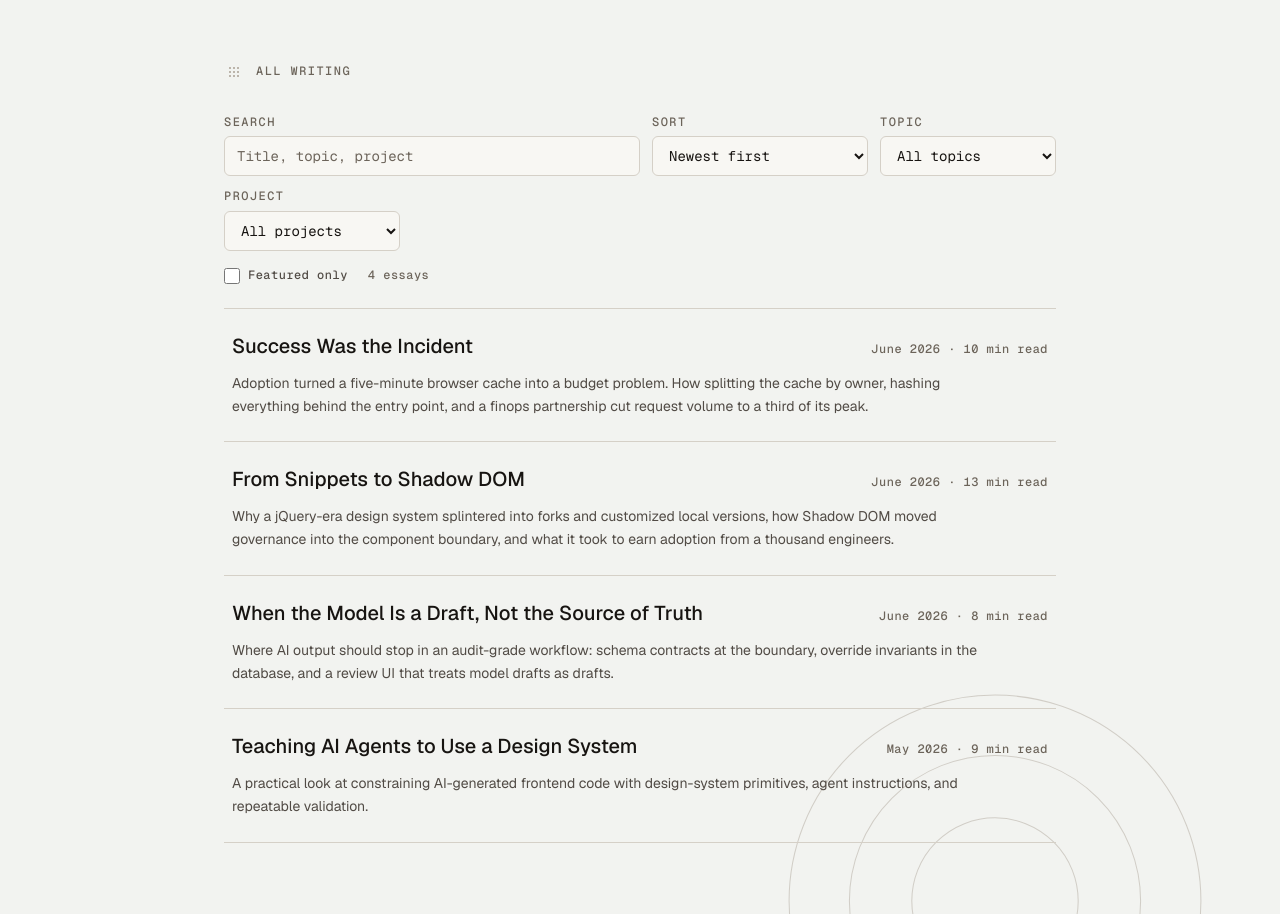
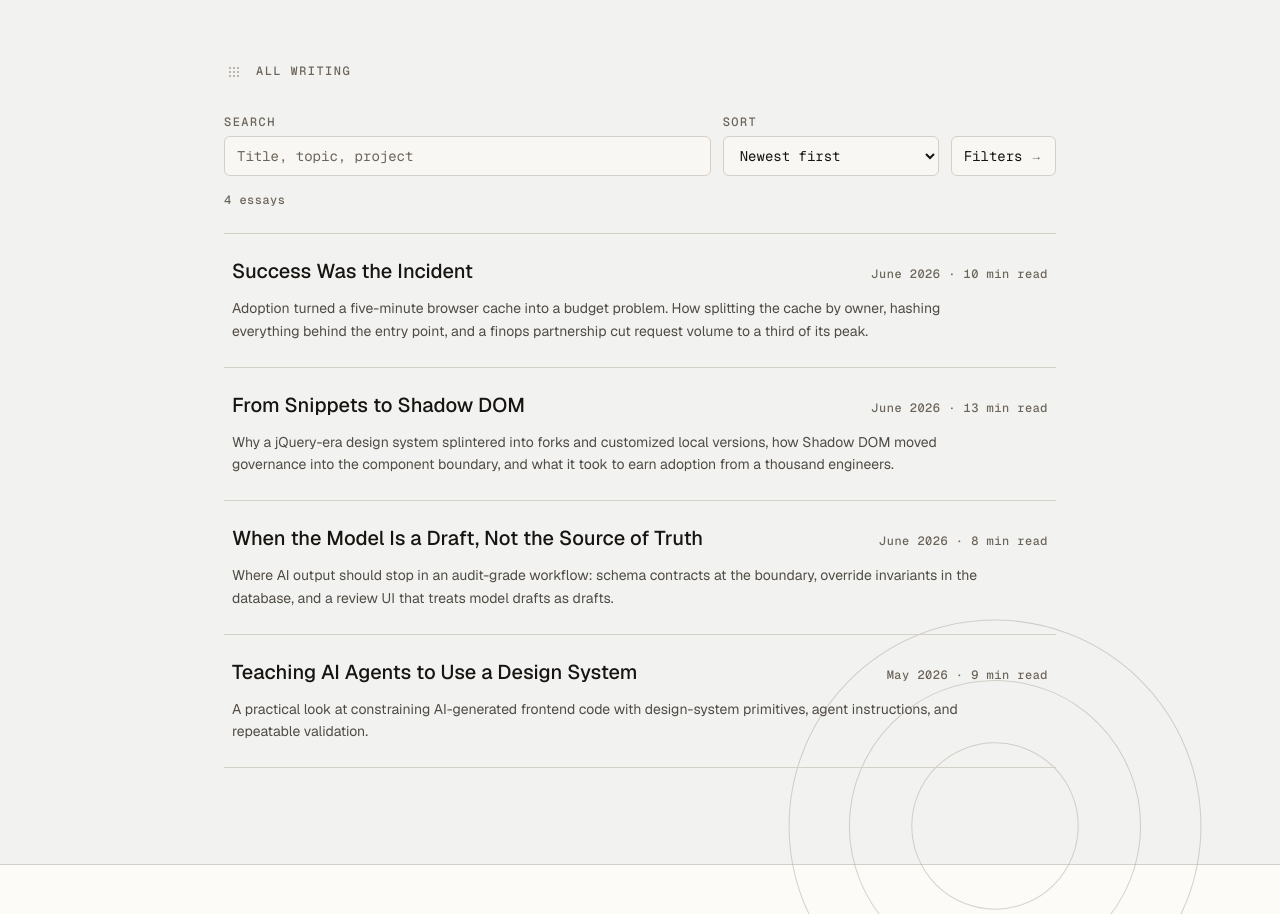
Before and after one commit to connordibble/connordibble.dev, a Next.js app: page /writing in a window 1280 px wide. Shown: the part 820-1734 px from the top of the page. Built offline with nearby package versions, Linux system fonts and the light colour scheme.

Commit message:
feat: collapse narrowing filters behind a disclosure toolbar

```diff
--- a/src/components/writing-index.tsx
+++ b/src/components/writing-index.tsx
@@ -2,6 +2,7 @@
 
 import { useEffect, useMemo, useRef, useState } from "react";
 import { usePathname, useRouter, useSearchParams } from "next/navigation";
+import { AnimatePresence, motion, useReducedMotion } from "framer-motion";
 import { WritingRow } from "./writing-row";
 import {
   DEFAULT_SORT,
@@ -53,6 +54,15 @@ export function WritingIndex({ posts }: WritingIndexProps) {
   const rawSort = searchParams.get("sort");
   const sort: SortValue = isSortValue(rawSort) ? rawSort : DEFAULT_SORT;
   const featured = searchParams.get("featured") === "1";
+
+  const narrowingCount =
+    (topic ? 1 : 0) + (project ? 1 : 0) + (featured ? 1 : 0);
+
+  // Disclosure for the narrowing filters. Auto-open when the page is entered
+  // through a filtered URL so applied state is never hidden; afterwards the
+  // count badge on the toggle keeps collapsed state honest.
+  const [filtersOpen, setFiltersOpen] = useState(() => narrowingCount > 0);
+  const shouldReduceMotion = useReducedMotion();
 
   // Search keeps local state so filtering is keystroke-instant, then syncs to
   // the URL on a debounce. When the URL's q changes from outside (back or
@@ -162,11 +172,59 @@ export function WritingIndex({ posts }: WritingIndexProps) {
               ))}
             </select>
           </label>
+          <button
+            type="button"
+            aria-expanded={filtersOpen}
+            aria-controls="writing-filters"
+            onClick={() => setFiltersOpen((open) => !open)}
+            className="pill-link flex h-10 items-center gap-2 rounded-sm border border-border bg-panel px-3 font-mono text-body-small text-text transition-colors duration-150"
+          >
+            <span>Filters</span>
+            {narrowingCount > 0 ? (
+              <span className="rounded-xs border border-accent/50 px-1.5 font-mono text-caption text-text">
+                {narrowingCount}
+              </span>
+            ) : null}
+            <span
+              aria-hidden
+              className={[
+                "block font-mono text-caption text-text-subtle transition-transform duration-200 ease-out",
+                filtersOpen ? "rotate-90" : "",
+              ].join(" ")}
+            >
+              →
+            </span>
+          </button>
+        </div>
+
+        <AnimatePresence initial={false}>
+          {filtersOpen ? (
+            <motion.div
+              id="writing-filters"
+              key="writing-filters"
+              initial={
+                shouldReduceMotion ? false : { height: 0, opacity: 0 }
+              }
+              animate={{ height: "auto", opacity: 1 }}
+              exit={
+                shouldReduceMotion
+                  ? { opacity: 0 }
+                  : { height: 0, opacity: 0 }
+              }
+              transition={{
+                duration: shouldReduceMotion ? 0 : 0.2,
+                ease: "easeOut",
+              }}
+              className="overflow-hidden"
+            >
+              <div className="flex flex-wrap items-end gap-x-3 gap-y-4 rounded-md border border-border p-4">
                 <label className="flex grow basis-[11rem] flex-col gap-1.5 sm:grow-0">
                   <span className={labelClass}>Topic</span>
                   <select
                     value={topic}
-              onChange={(event) => replaceParams({ topic: event.target.value })}
+                    onChange={(event) =>
+                      replaceParams({ topic: event.target.value })
+                    }
                     className={fieldClass}
                   >
                     <option value="">All topics</option>
@@ -194,9 +252,7 @@ export function WritingIndex({ posts }: WritingIndexProps) {
                     ))}
                   </select>
                 </label>
-        </div>
-        <div className="flex flex-wrap items-center gap-x-5 gap-y-3">
-          <label className="flex cursor-pointer items-center gap-2">
+                <label className="flex h-10 cursor-pointer items-center gap-2">
                   <input
                     type="checkbox"
                     checked={featured}
@@ -209,6 +265,12 @@ export function WritingIndex({ posts }: WritingIndexProps) {
                     Featured only
                   </span>
                 </label>
+              </div>
+            </motion.div>
+          ) : null}
+        </AnimatePresence>
+
+        <div className="flex flex-wrap items-center gap-x-5 gap-y-3">
           <p
             aria-live="polite"
             className="font-mono text-caption text-text-subtle"
```
Lines whose indentation alone changed are shown as unchanged.
